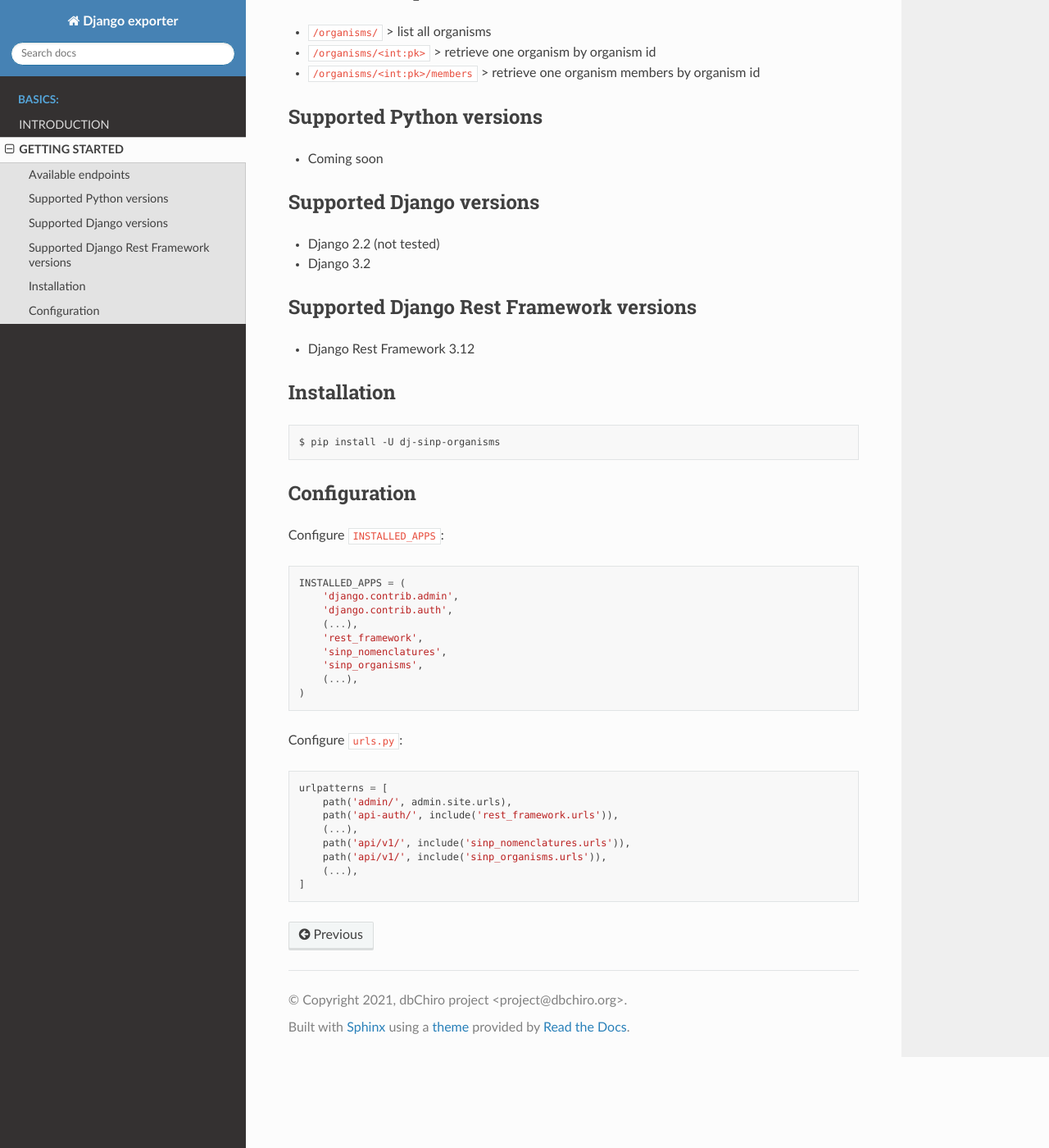
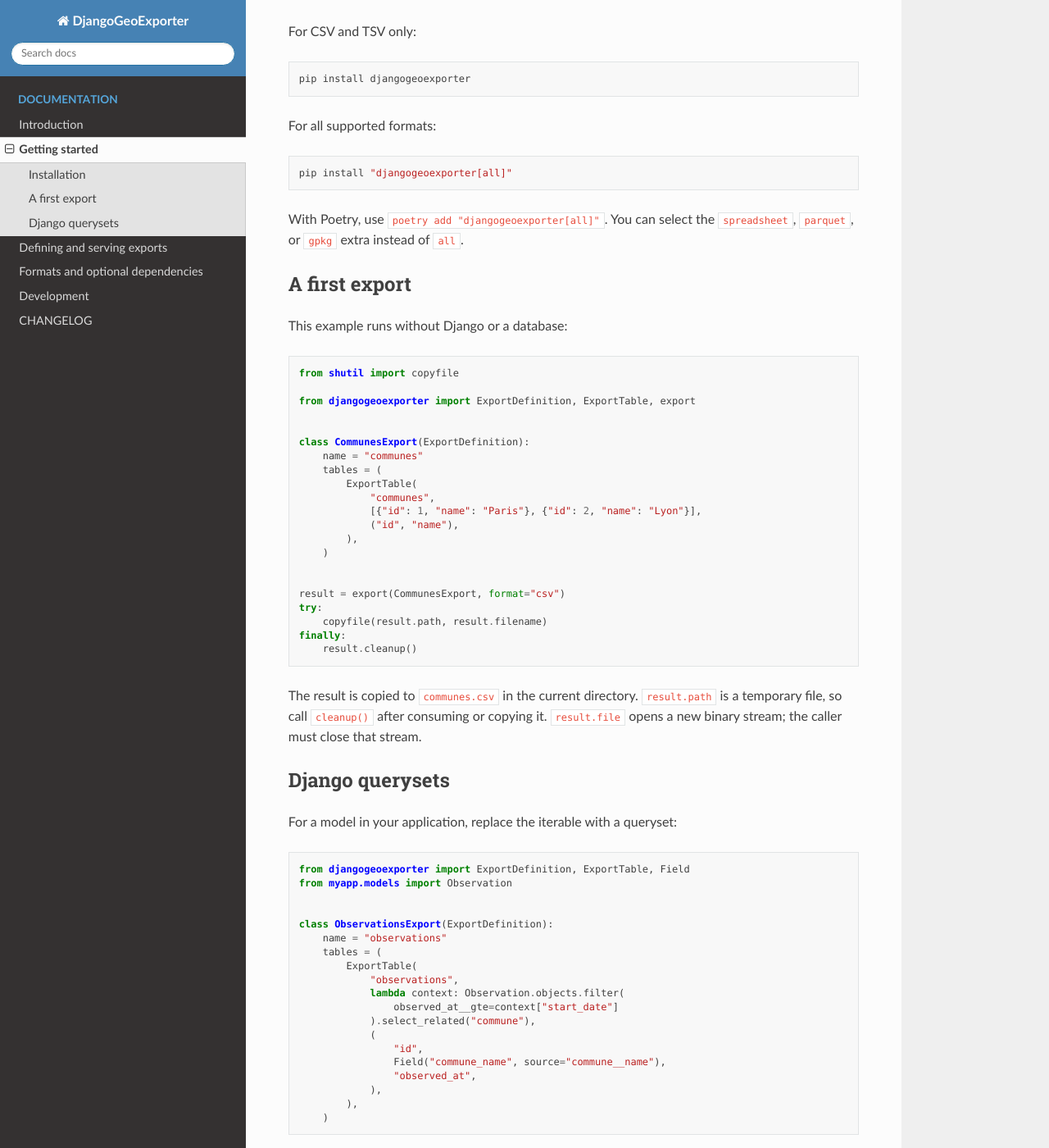
Before and after one commit to dbwildlife/DjangoGeoExporter, a Sphinx documentation site: the page built from docs/getting_started.md, in a window 1280 px wide and 1400 px high, scrolled down 236 px. Shown: the whole window at 82% size. Built offline with Sphinx 7.4.7 and the Read the Docs theme 3.1.0, drawn with Linux system fonts in a browser that asks for light colours; pages that are not in the unit, such as notebooks, are missing from menus; some of the changed text lies outside the part shown.

Commit message:
Fix docs

````diff
--- a/docs/conf.py
+++ b/docs/conf.py
@@ -17,9 +17,9 @@
 
 # -- Project information -----------------------------------------------------
 
-project = 'Django exporter'
-copyright = '2021, dbChiro project <project@dbchiro.org>'
-author = 'dbChiro project <project@dbchiro.org>'
+project = 'DjangoGeoExporter'
+copyright = 'dbWildlife'
+author = 'dbWildlife'
 
 # The full version, including alpha/beta/rc tags
 release = '0.1.0'
@@ -42,7 +42,7 @@ extensions = [
     # "sphinx_copybutton",
     "sphinx_rtd_theme",
 ]
-source_suffix = {".md": "markdown", ".rst": "restructuredtext"}
+source_suffix = {".md": "markdown"}
 
 # The master toctree document.
 master_doc = "index"
@@ -91,4 +91,4 @@ myst_enable_extensions = [
 # Add any paths that contain custom static files (such as style sheets) here,
 # relative to this directory. They are copied after the builtin static files,
 # so a file named "default.css" will overwrite the builtin "default.css".
-html_static_path = ['_static']
+html_static_path = []
--- /dev/null
+++ b/docs/getting_started.md
@@ -0,0 +1,81 @@
+# Getting started
+
+## Installation
+
+For CSV and TSV only:
+
+```bash
+pip install djangogeoexporter
+```
+
+For all supported formats:
+
+```bash
+pip install "djangogeoexporter[all]"
+```
+
+With Poetry, use `poetry add "djangogeoexporter[all]"`. You can select the
+`spreadsheet`, `parquet`, or `gpkg` extra instead of `all`.
+
+## A first export
+
+This example runs without Django or a database:
+
+```python
+from shutil import copyfile
+
+from djangogeoexporter import ExportDefinition, ExportTable, export
+
+
+class CommunesExport(ExportDefinition):
+    name = "communes"
+    tables = (
+        ExportTable(
+            "communes",
+            [{"id": 1, "name": "Paris"}, {"id": 2, "name": "Lyon"}],
+            ("id", "name"),
+        ),
+    )
+
+
+result = export(CommunesExport, format="csv")
+try:
+    copyfile(result.path, result.filename)
+finally:
+    result.cleanup()
+```
+
+The result is copied to `communes.csv` in the current directory. `result.path`
+is a temporary file, so call `cleanup()` after consuming or copying it.
+`result.file` opens a new binary stream; the caller must close that stream.
+
+## Django querysets
+
+For a model in your application, replace the iterable with a queryset:
+
+```python
+from djangogeoexporter import ExportDefinition, ExportTable, Field
+from myapp.models import Observation
+
+
+class ObservationsExport(ExportDefinition):
+    name = "observations"
+    tables = (
+        ExportTable(
+            "observations",
+            lambda context: Observation.objects.filter(
+                observed_at__gte=context["start_date"]
+            ).select_related("commune"),
+            (
+                "id",
+                Field("commune_name", source="commune__name"),
+                "observed_at",
+            ),
+        ),
+    )
+```
+
+Pass the required values with
+`export(ObservationsExport, format="csv", context={"start_date": "2026-01-01"})`.
+The model and field names in this example must match your application.
+Querysets are consumed through `iterator()` with a default chunk size of 2000.
--- a/docs/getting_started.rst
+++ /dev/null
@@ -1,70 +0,0 @@
-=================
- GETTING STARTED
-=================
-
-
-Available endpoints
--------------------
-
-* ``/organisms/`` > list all organisms
-* ``/organisms/<int:pk>`` > retrieve one organism by organism id
-* ``/organisms/<int:pk>/members`` > retrieve one organism members by organism id
-
-
-Supported Python versions
--------------------------
-
-* Coming soon
-
-
-Supported Django versions
--------------------------
-
-* Django 2.2 (not tested)
-* Django 3.2
-
-
-Supported Django Rest Framework versions
-----------------------------------------
-
-* Django Rest Framework 3.12
-
-
-Installation
-------------
-
-.. code-block:: bash
-
-    $ pip install -U dj-sinp-organisms
-
-
-Configuration
--------------
-
-Configure ``INSTALLED_APPS``:
-
-.. code-block:: python
-
-    INSTALLED_APPS = (
-        'django.contrib.admin',
-        'django.contrib.auth',
-        (...),
-        'rest_framework',
-        'sinp_nomenclatures',
-        'sinp_organisms',
-        (...),
-    )
-
-
-Configure ``urls.py``:
-
-.. code-block:: python
-
-    urlpatterns = [
-        path('admin/', admin.site.urls),
-        path('api-auth/', include('rest_framework.urls')),
-        (...),
-        path('api/v1/', include('sinp_nomenclatures.urls')),
-        path('api/v1/', include('sinp_organisms.urls')),
-        (...),
-    ]
--- a/docs/introduction.rst
+++ /dev/null
@@ -1,5 +0,0 @@
-==============
- INTRODUCTION
-==============
-
-`DjangoSinpOrganisms <https://github.com/dbchiro/DjangoSinpOrganisms>`_ is a simple `Django <https://www.djangoproject.com/>`_ reusable app to manage `French SINP Organisms <http://standards-sinp.mnhn.fr/referentiel-des-organismes/>`_, respecting standard.
````
Also changed, not shown: README.md (+1 -1 lines), docs/development.md (added, +54 -0 lines), docs/formats.md (added, +79 -0 lines), docs/index.md (added, +23 -0 lines), docs/index.rst (deleted, +0 -24 lines), docs/introduction.md (added, +24 -0 lines), docs/usage.md (added, +109 -0 lines), 1 other file.
